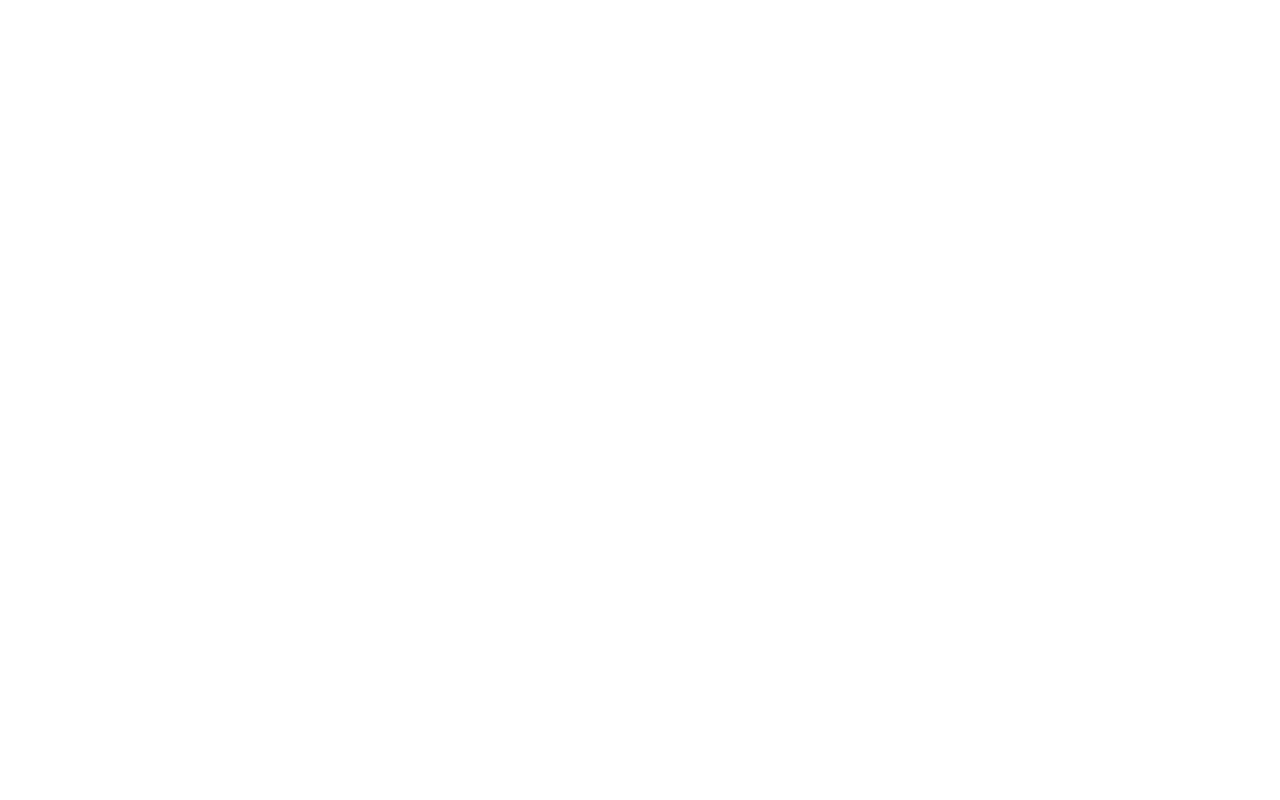
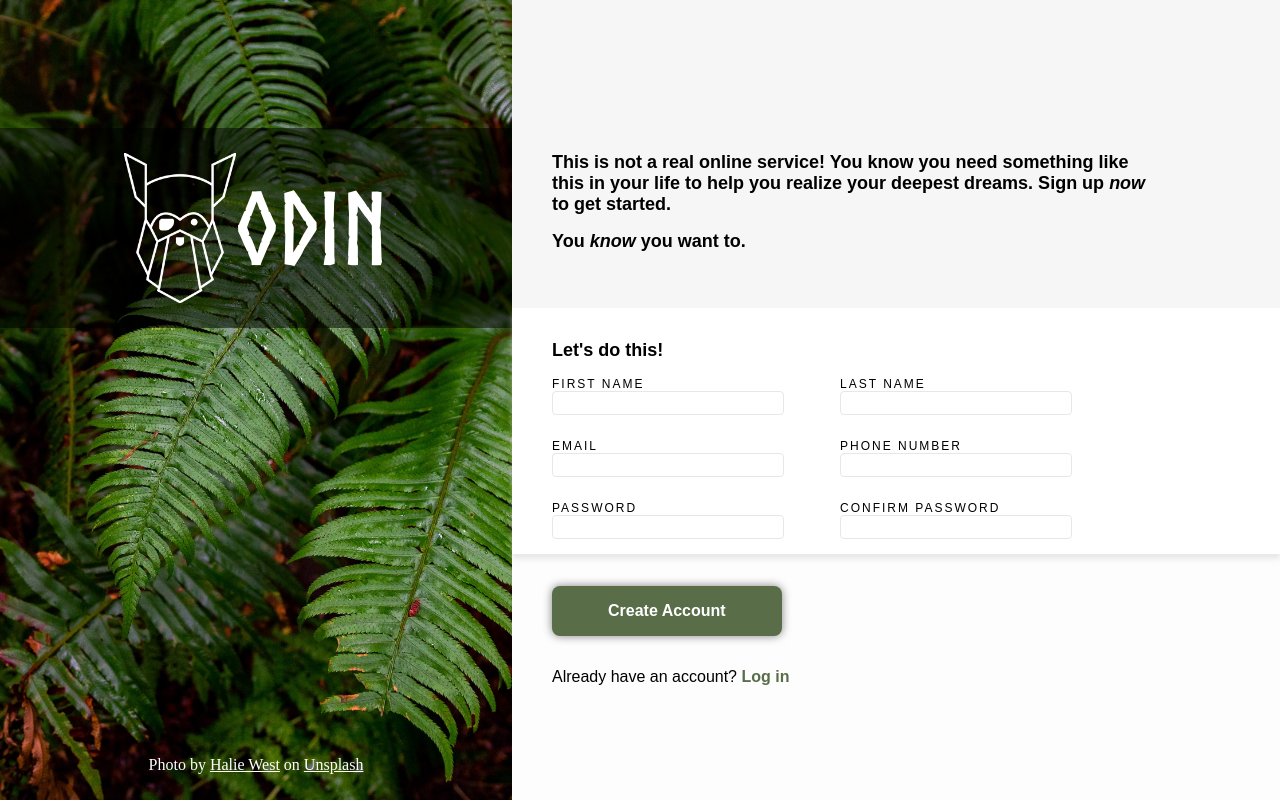
Before and after one commit to arturopstem/sign-up-form, a plain HTML site: page index.html in a window 1280 px wide. Drawn offline with Linux system fonts and the light colour scheme.

Commit message:
Markup and styles

```diff
--- a/index.html
+++ b/index.html
@@ -8,5 +8,90 @@
     <link rel="stylesheet" href="style.css" />
     <script src="script.js" defer></script>
   </head>
-  <body></body>
+  <body>
+    <main>
+      <section class="left-section">
+        <div class="logo">
+          <img src="./assets/odin-lined.png" alt="" /><span>ODIN</span>
+        </div>
+        <p class="bg-img-credit">
+          Photo by
+          <a href="https://unsplash.com/@haliewestphoto">Halie West</a> on
+          <a href="https://unsplash.com/photos/25xggax4bSA">Unsplash</a>
+        </p>
+      </section>
+      <section class="right-section">
+        <header class="form-header">
+          <div class="text">
+            <p>
+              This is not a real online service! You know you need something
+              like this in your life to help you realize your deepest dreams.
+              Sign up
+              <em>now</em> to get started.
+            </p>
+            <p>You <em>know</em> you want to.</p>
+          </div>
+        </header>
+        <form action="#" method="post" id="form">
+          <div class="form-content">
+            <p>Let's do this!</p>
+            <div class="input-controls">
+              <div>
+                <label for="first-name">FIRST NAME</label
+                ><input
+                  type="text"
+                  name="first-name"
+                  id="first-name"
+                  required
+                />
+              </div>
+              <div>
+                <label for="last-name">LAST NAME</label
+                ><input type="text" name="last-name" id="last-name" />
+              </div>
+              <div>
+                <label for="email">EMAIL</label
+                ><input
+                  type="email"
+                  name="email"
+                  id="email"
+                  pattern="^[A-Za-z0-9_!#$%&'*+\/=?`{|}~^.-]+@[A-Za-z0-9.-]+$"
+                  required
+                />
+              </div>
+              <div>
+                <label for="phone-number">PHONE NUMBER</label>
+                <input type="tel" name="phone-number" id="phone-number" />
+              </div>
+              <div>
+                <label for="password">PASSWORD</label
+                ><input
+                  type="password"
+                  name="password"
+                  id="password"
+                  required
+                />
+                <div class="feedback-msg"></div>
+              </div>
+              <div>
+                <label for="confirm-password">CONFIRM PASSWORD</label
+                ><input
+                  type="password"
+                  name="confirm-password"
+                  id="confirm-password"
+                  required
+                />
+              </div>
+            </div>
+          </div>
+        </form>
+        <footer class="form-footer">
+          <div class="form-footer-content">
+            <button type="submit" form="form">Create Account</button>
+            <p>Already have an account? <a href="#">Log in</a></p>
+          </div>
+        </footer>
+      </section>
+    </main>
+  </body>
 </html>
--- a/style.css
+++ b/style.css
@@ -0,0 +1,183 @@
+@font-face {
+  font-family: "Norse Bold";
+  src: url(./assets/Norse-Bold.otf);
+}
+
+*,
+*::before,
+*::after {
+  padding: 0;
+  margin: 0;
+  box-sizing: border-box;
+}
+
+body {
+  height: 100svh;
+}
+
+main {
+  height: 100%;
+  display: flex;
+}
+
+.left-section {
+  flex: 2 0 0;
+  background-image: url(./assets/halie-west-25xggax4bSA-unsplash.jpg);
+  background-size: cover;
+  color: white;
+  display: flex;
+  flex-direction: column;
+  justify-content: space-between;
+}
+
+.left-section * {
+  color: inherit;
+}
+
+.logo {
+  font-family: "Norse Bold";
+  height: 200px;
+  display: flex;
+  justify-content: center;
+  align-items: center;
+  background-color: rgba(0, 0, 0, 0.5);
+  margin-top: 25%;
+}
+
+.logo img {
+  height: 150px;
+}
+
+.logo span {
+  font-size: 100px;
+}
+
+.bg-img-credit {
+  align-self: center;
+  margin-bottom: 5%;
+}
+
+.right-section {
+  font-family: Arial, Helvetica, sans-serif;
+  flex: 3 0 0;
+  display: flex;
+  flex-direction: column;
+}
+
+.form-header {
+  background-color: rgba(211, 211, 211, 0.2);
+  flex: 5 0 0;
+  display: flex;
+  flex-direction: column;
+  justify-content: end;
+  font-size: 18px;
+  font-weight: bold;
+}
+.form-header .text {
+  display: flex;
+  flex-direction: column;
+  gap: 1rem;
+  padding: 0 2.5rem 3.5rem;
+}
+
+.form-header p {
+  max-width: 600px;
+}
+
+#form {
+  flex: 4 0 0;
+  box-shadow: 0px 5px 5px rgba(211, 211, 211, 0.5);
+}
+
+.form-content {
+  display: flex;
+  flex-direction: column;
+  gap: 1rem;
+  max-width: 600px;
+  padding: 2rem 2.5rem 0;
+}
+
+.form-content p {
+  font-size: 18px;
+  font-weight: bold;
+}
+
+.input-controls {
+  display: flex;
+  flex-wrap: wrap;
+  gap: 1.5rem 3.5rem;
+}
+
+.input-controls > div {
+  flex: 1 0 0;
+  display: flex;
+  flex-direction: column;
+}
+
+.input-controls label {
+  font-size: 12px;
+  letter-spacing: 2px;
+}
+
+.input-controls input {
+  border: 1px solid #e5e7eb;
+  height: 1.5rem;
+  border-radius: 4px;
+  padding: 1ch;
+}
+
+input:focus {
+  outline: 1px solid blue;
+  box-shadow: 0px 5px 5px rgba(211, 211, 211, 0.5);
+}
+
+.feedback-msg {
+  position: relative;
+  height: 0px;
+}
+
+.feedback-msg::after {
+  visibility: hidden;
+  content: "*Passwords do not match";
+  color: indianred;
+  font-size: 12px;
+}
+
+#password.error + .feedback-msg::after {
+  visibility: visible;
+}
+
+.error {
+  outline: 1px solid indianred;
+}
+
+.form-footer {
+  background-color: rgba(211, 211, 211, 0.05);
+  flex: 4 0 0;
+}
+
+.form-footer-content {
+  padding: 2rem 2.5rem;
+  display: flex;
+  flex-direction: column;
+  align-items: start;
+  gap: 2rem;
+}
+
+.form-footer button {
+  background-color: #596d48;
+  color: #fff;
+  font-weight: bold;
+  font-size: 1rem;
+  padding: 1rem 3.5rem;
+  border: none;
+  border-radius: 0.5rem;
+  cursor: pointer;
+  box-shadow: 0px 0px 10px gray;
+}
+
+.form-footer a {
+  color: #596d48;
+  font-weight: bold;
+  text-decoration: none;
+}
```
